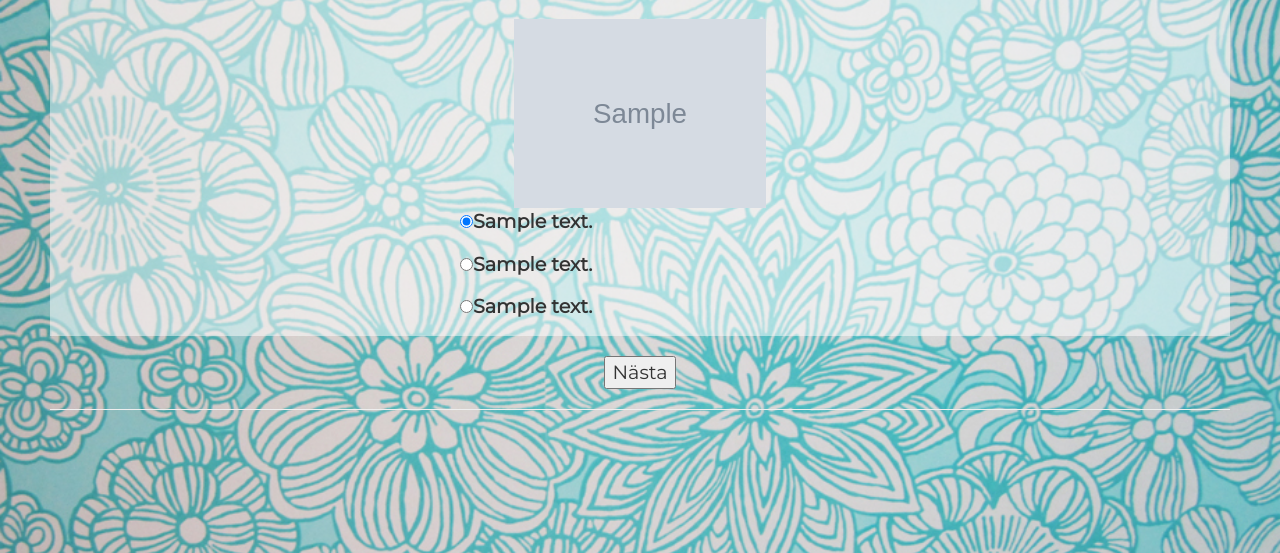
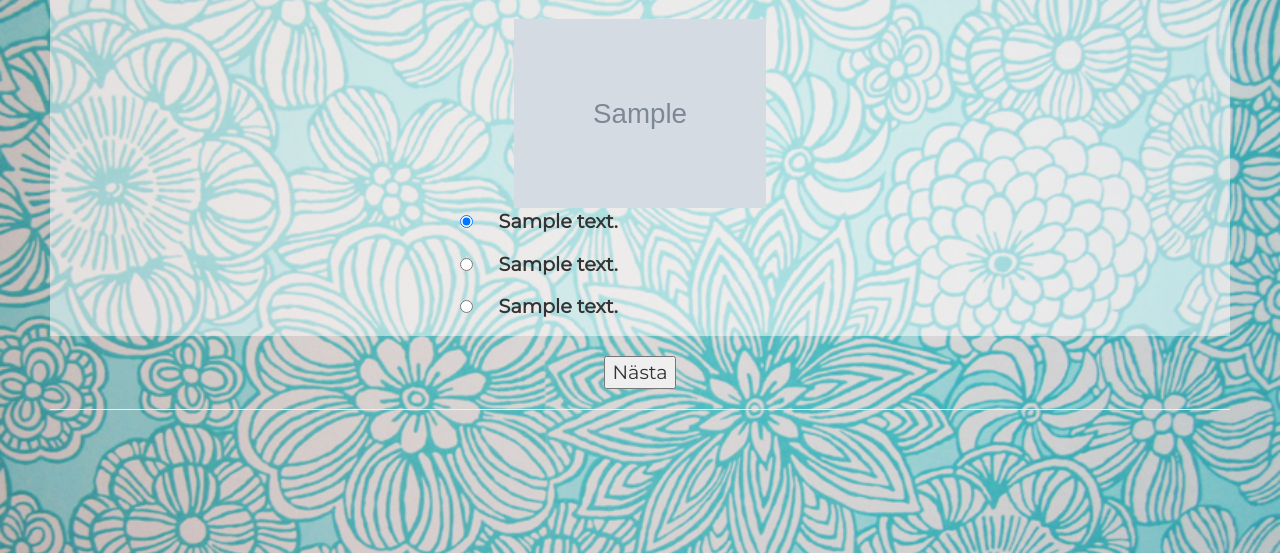
Before and after one commit to tiddelipoms/quizproject, a Django app: page /quiz/1/question/1/ in a window 1280 px wide. Shown: the part 182-735 px from the top of the page. Run offline with Django 3.2, Linux system fonts and the light colour scheme; tables that the repository leaves empty hold one stand-in row (values such as "Sample post"); grey boxes marked "Sample" are stand-in pictures; some libraries are stand-ins or nearby versions.

Commit message:
Utrymme radio button

```diff
--- a/static/style.css
+++ b/static/style.css
@@ -37,7 +37,7 @@ a {
 
 p {font-size: 1.5vw}
 
-input {
+input[type=radio] {
 	display: inline-block;
 	margin-right: 2vw
 }
```
